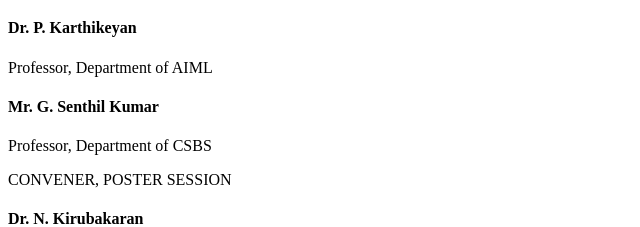
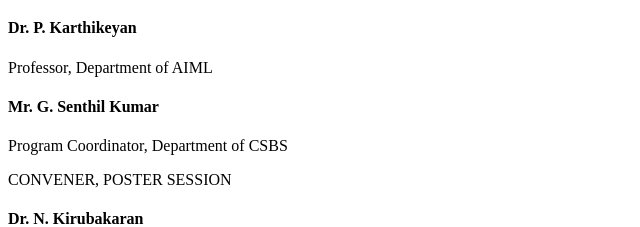
Before and after one commit to Srishanth-23/ismlia-website1, a React (Vite) app: page /team in a window 1280 px wide. Shown: the part 2000-2227 px from the top of the page, without its empty margins (0-640 px from the left). Built offline with nearby package versions, Linux system fonts and the light colour scheme; the HTML template or start-up script is replaced by a standard one.

Commit message:
Change Senthil Kumar designation to Program Coordinator and keep Lakshminarayanan on a single line

```diff
--- a/src/pages/Contact.jsx
+++ b/src/pages/Contact.jsx
@@ -29,7 +29,7 @@ export default function Contact() {
     {
       name: "Mr. G. Senthil Kumar",
       role: "Treasurer",
-      designation: "Professor, Department of CSBS",
+      designation: "Program Coordinator, Department of CSBS",
       phone: "+91 8939618019",
       email: "senthilkumar.g@citchennai.net"
     }
@@ -102,7 +102,7 @@ export default function Contact() {
       role: "TREASURER",
       members: [
         { name: "Dr. P. Karthikeyan", desc: "Professor, Department of AIML" },
-        { name: "Mr. G. Senthil Kumar", desc: "Professor, Department of CSBS" }
+        { name: "Mr. G. Senthil Kumar", desc: "Program Coordinator, Department of CSBS" }
       ]
     },
     {
--- a/src/pages/Team.jsx
+++ b/src/pages/Team.jsx
@@ -68,7 +68,7 @@ const committeeData = [
     role: "TREASURER",
     members: [
       { name: "Dr. P. Karthikeyan", desc: "Professor, Department of AIML" },
-      { name: "Mr. G. Senthil Kumar", desc: "Professor, Department of CSBS" }
+      { name: "Mr. G. Senthil Kumar", desc: "Program Coordinator, Department of CSBS" }
     ]
   },
   {
```
Also changed, not shown: styles.css (+7 -1 lines).
